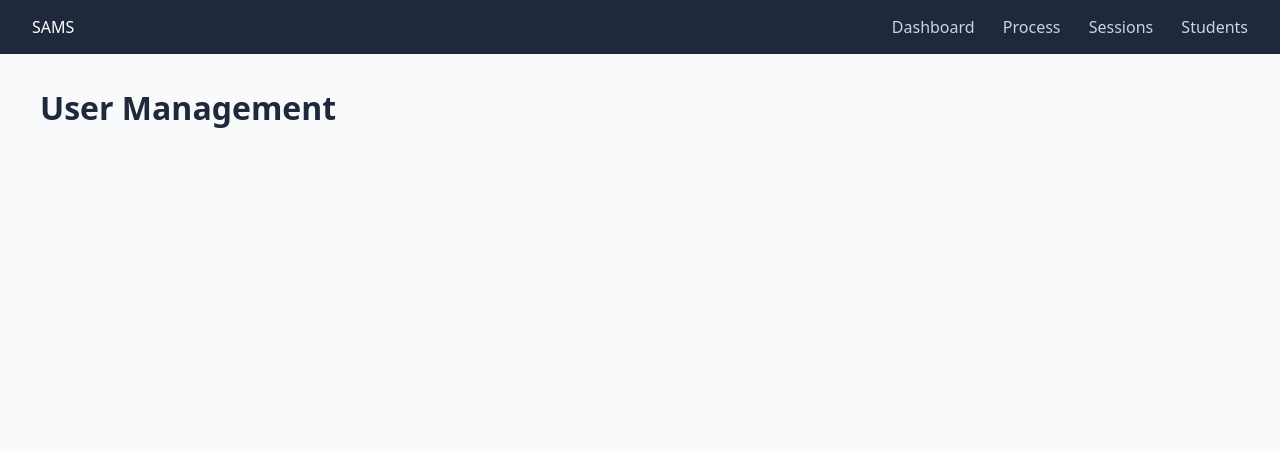
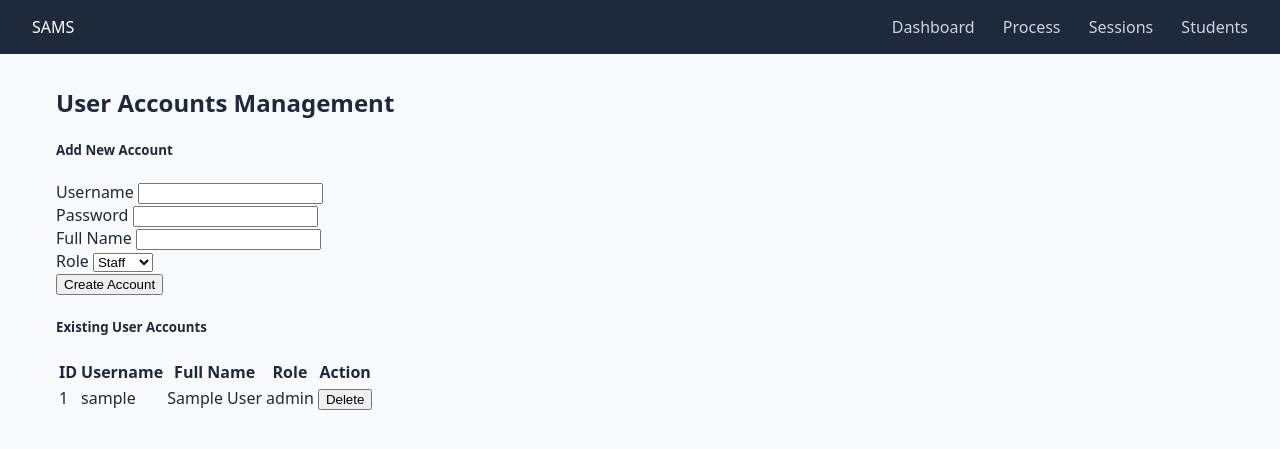
Before and after one commit to KaniLeenas/Student-Attendance-Management-System-CGV, a Python web app: template templates/users.html in a window 1280 px wide. Shown: the top 449 px of the page. Run offline with Jinja, Linux system fonts and the light colour scheme; the template is opened without the code that fills it: most values are stand-ins (such as "Sample title", 1, 10 or a date in 2020).

Commit message:
feat(accounts): add user management templates and routes

```diff
--- a/templates/users.html
+++ b/templates/users.html
@@ -1,5 +1,81 @@
 {% extends 'base.html' %}
-{% block title %}User Management - SAMS{% endblock %}
+
+{% block title %}User Management{% endblock %}
+
 {% block content %}
-<h1>User Management</h1>
+<div class="container mt-4">
+    <h2>User Accounts Management</h2>
+
+    <!-- Add User Form -->
+    <div class="card my-4">
+        <div class="card-header bg-primary text-white">
+            <h5 class="mb-0">Add New Account</h5>
+        </div>
+        <div class="card-body">
+            <form action="{{ url_for('users_add') }}" method="POST">
+                <div class="row g-3">
+                    <div class="col-md-3">
+                        <label for="username" class="form-label">Username</label>
+                        <input type="text" class="form-control" id="username" name="username" required>
+                    </div>
+                    <div class="col-md-3">
+                        <label for="password" class="form-label">Password</label>
+                        <input type="password" class="form-control" id="password" name="password" required>
+                    </div>
+                    <div class="col-md-3">
+                        <label for="full_name" class="form-label">Full Name</label>
+                        <input type="text" class="form-control" id="full_name" name="full_name">
+                    </div>
+                    <div class="col-md-3">
+                        <label for="role" class="form-label">Role</label>
+                        <select class="form-select" id="role" name="role" required>
+                            <option value="staff">Staff</option>
+                            <option value="admin">Admin</option>
+                        </select>
+                    </div>
+                </div>
+                <button type="submit" class="btn btn-success mt-3">Create Account</button>
+            </form>
+        </div>
+    </div>
+
+    <!-- Existing Users Table -->
+    <div class="card">
+        <div class="card-header bg-secondary text-white">
+            <h5 class="mb-0">Existing User Accounts</h5>
+        </div>
+        <div class="card-body">
+            <table class="table table-bordered table-hover">
+                <thead class="table-light">
+                    <tr>
+                        <th>ID</th>
+                        <th>Username</th>
+                        <th>Full Name</th>
+                        <th>Role</th>
+                        <th>Action</th>
+                    </tr>
+                </thead>
+                <tbody>
+                    {% for account in accounts %}
+                    <tr>
+                        <td>{{ account.id }}</td>
+                        <td>{{ account.username }}</td>
+                        <td>{{ account.full_name or '-' }}</td>
+                        <td><span class="badge bg-info text-dark">{{ account.role }}</span></td>
+                        <td>
+                            <form action="{{ url_for('users_delete', user_id=account.id) }}" method="POST" style="display:inline;" onsubmit="return confirm('Are you sure you want to delete this user?');">
+                                <button type="submit" class="btn btn-danger btn-sm">Delete</button>
+                            </form>
+                        </td>
+                    </tr>
+                    {% else %}
+                    <tr>
+                        <td colspan="5" class="text-center">No accounts found.</td>
+                    </tr>
+                    {% endfor %}
+                </tbody>
+            </table>
+        </div>
+    </div>
+</div>
 {% endblock %}
```
